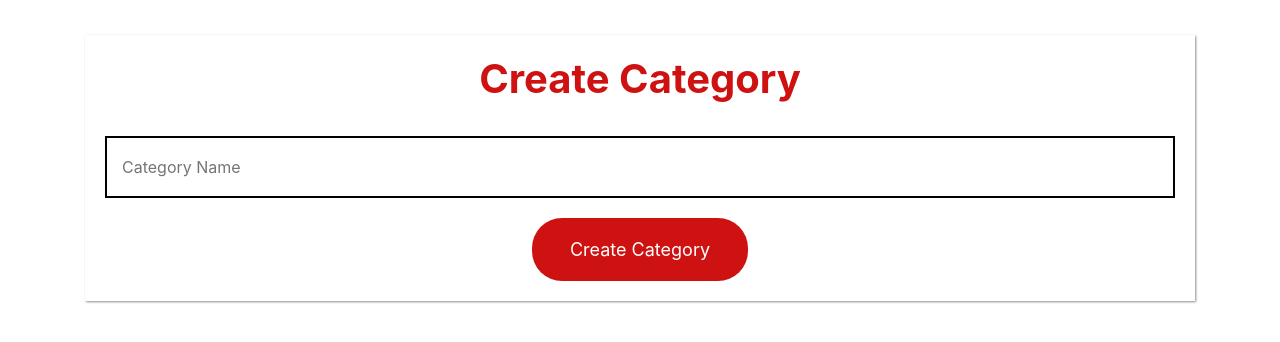
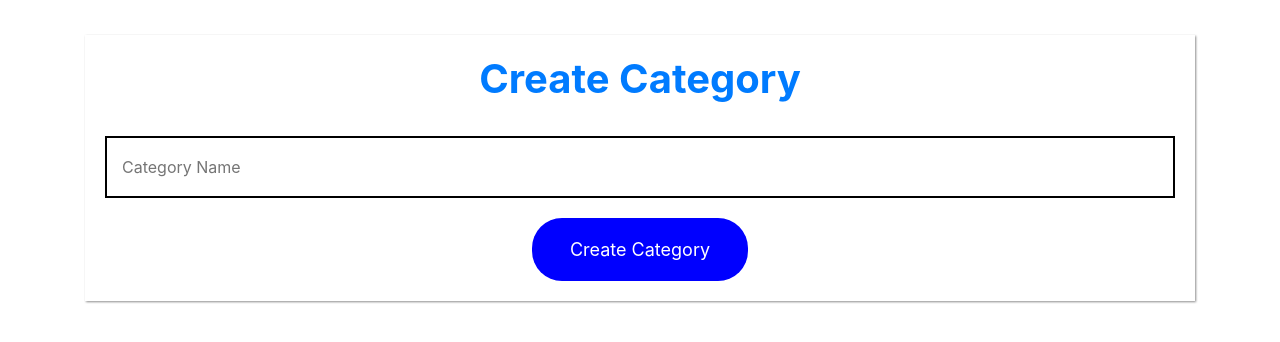
Before and after one commit to mohamed7855/Crowd-Funding-App, a Django app: page /addCategory/ in a window 1280 px wide. Shown: the part 56-398 px from the top of the page. Run offline with Django 5.2, Linux system fonts and the light colour scheme; some libraries are stand-ins or nearby versions.

Commit message:
change some style

```diff
--- a/fundProject/static/css/styleAdd.css
+++ b/fundProject/static/css/ADDStyle.css
@@ -16,7 +16,7 @@
   font-size: 40px;
   font-weight: bold;
   padding-bottom: 5px;
-  color: hsl(0, 84%, 44%);
+  color:blue;
 }
 .sytle_form input ,select
 {
@@ -29,7 +29,7 @@
 
 
 .sytle_form input:focus {
-  border: 2px solid hsl(0, 84%, 44%);
+  border: 2px solid var(--bs-primary);
   outline: none;
 }
 
@@ -39,12 +39,10 @@
   color: #fff;
   border-radius: 30px;
   border: none;
-  background-color: hsl(0, 84%, 44%);
+  background-color: blue;
 }
 
-.sytle_form button:hover {
-  background-color: red;
-}
+
 
 .sytle_form label span{
   font-size: 20px;
--- a/fundProject/templates/category/addCategory.html
+++ b/fundProject/templates/category/addCategory.html
@@ -3,7 +3,7 @@
 
 {% block style %}
 <link rel="stylesheet" href="{% static 'bootstrap/css/bootstrap.min.css' %}" />
-<link rel="stylesheet" href="{% static 'css/styleAdd.css' %}" />
+<link rel="stylesheet" href="{% static 'css/ADDStyle.css' %}" />
 {% endblock %}
 
 {% block content %}
@@ -11,10 +11,10 @@
     <div class="container parent mx-auto">
         <form method='post' class='sytle_form' enctype='multipart/form-data'>
             {% csrf_token %}
-            <h1>Create Category</h1>
+            <h1 class='text-primary'>Create Category</h1>
             <input type="text" name="categoryName" required placeholder="Category Name" />
             <div class="d-flex justify-content-center align-items-center">
-                <button type="submit">Create Category</button>
+                <button type="submit bg-primary">Create Category</button>
             </div>
             {% if messages %}
                 {% for message in messages %}
--- a/fundProject/templates/fundProject/addProject.html
+++ b/fundProject/templates/fundProject/addProject.html
@@ -3,7 +3,7 @@
 {% block style %}
 <link rel="stylesheet" href="{% static 'bootstrap/css/bootstrap.min.css' %}" />
 
-<link rel="stylesheet" href="{% static 'css/styleAdd.css' %}" />
+<link rel="stylesheet" href="{% static 'css/ADDStyle.css' %}" />
 {% endblock %}
 {%block content%}
 <div
--- a/fundProject/templates/fundProject/updateProject.html
+++ b/fundProject/templates/fundProject/updateProject.html
@@ -3,7 +3,7 @@
 
 {% block style %}
 <link rel="stylesheet" href="{% static 'bootstrap/css/bootstrap.min.css' %}" />
-<link rel="stylesheet" href="{% static 'css/styleAdd.css' %}" />
+<link rel="stylesheet" href="{% static 'css/ADDStyle.css' %}" />
 {% endblock %}
 
 {% block content %}
```
Also changed, not shown: fundProject/templates/category/allCategory.html (+4 -4 lines).
